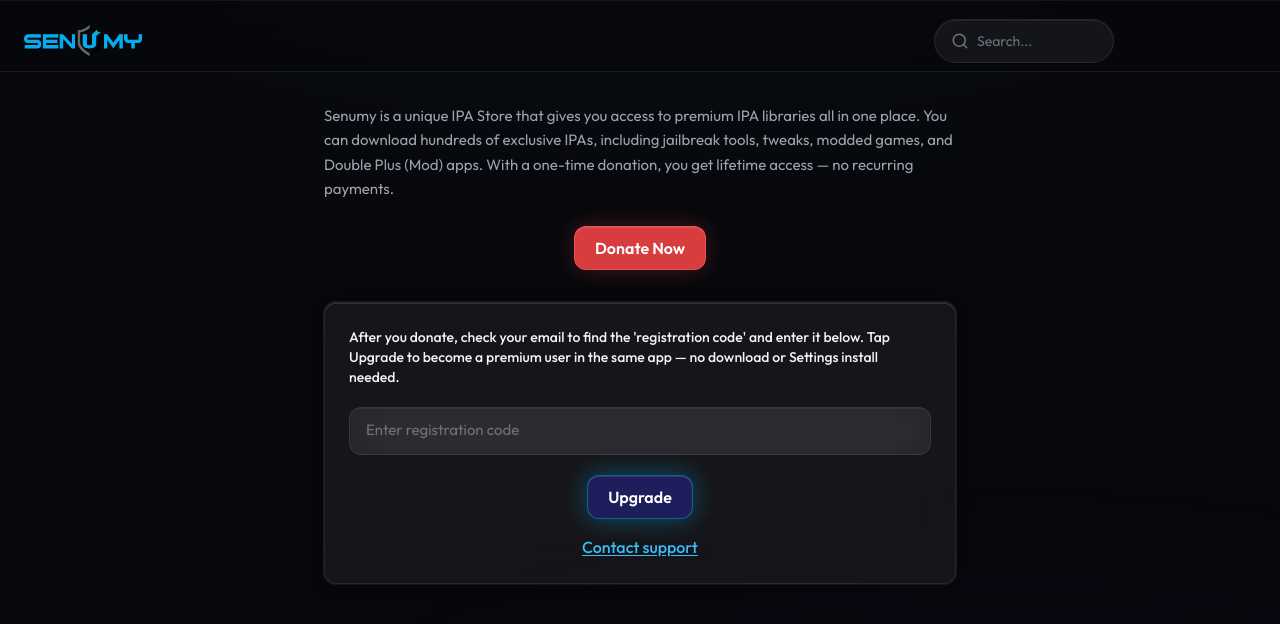
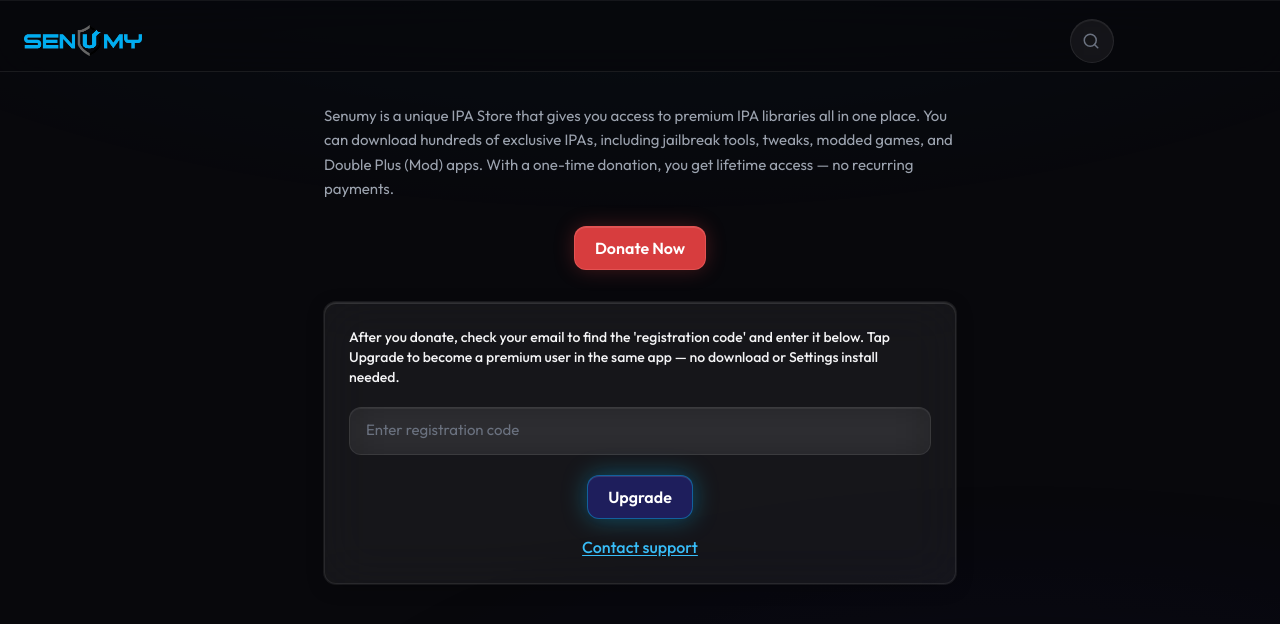
Before and after one commit to Sanka43/senumy, a React (Vite) app: page /senumy/BecomePremiumUser in a window 1280 px wide. Shown: the top 624 px of the page. Built offline with nearby package versions, Linux system fonts and the light colour scheme.

Commit message:
update search bar ui

```diff
--- a/src/components/NavBar.tsx
+++ b/src/components/NavBar.tsx
@@ -1,4 +1,4 @@
-import { useRef, useState, useMemo, useCallback } from 'react'
+import { useRef, useState, useMemo, useCallback, useEffect } from 'react'
 import { Link, useNavigate } from 'react-router-dom'
 import { LOGO_SRC } from '../lib/assets'
 import { HOME_CATEGORIES, getCardHref } from '../data/homeCards'
@@ -24,9 +24,17 @@
   const navigate = useNavigate()
   const [query, setQuery] = useState('')
   const [focused, setFocused] = useState(false)
+  const [searchExpanded, setSearchExpanded] = useState(false)
   const [highlightedIndex, setHighlightedIndex] = useState(-1)
   const inputRef = useRef<HTMLInputElement>(null)
   const dropdownRef = useRef<HTMLDivElement>(null)
+
+  useEffect(() => {
+    if (searchExpanded) {
+      const t = setTimeout(() => inputRef.current?.focus(), 0)
+      return () => clearTimeout(t)
+    }
+  }, [searchExpanded])
 
   const results = useMemo(() => searchByTitle(query), [query])
   const showDropdown = focused && query.trim().length > 0
@@ -42,6 +50,7 @@
       }
       setQuery('')
       setFocused(false)
+      setSearchExpanded(false)
       setHighlightedIndex(-1)
       inputRef.current?.blur()
     },
@@ -86,6 +95,7 @@
       case 'Escape':
         e.preventDefault()
         setFocused(false)
+        setSearchExpanded(false)
         setHighlightedIndex(-1)
         inputRef.current?.blur()
         break
@@ -119,15 +129,28 @@
 
       <div className="relative flex min-w-0 flex-1 justify-end sm:flex-initial sm:max-w-[180px] sm:justify-self-end">
         <div
-          className="flex h-11 min-w-[120px] items-center gap-2 rounded-full border px-2 backdrop-blur-[var(--glass-blur)] transition-colors duration-200 sm:min-w-0"
+          className="flex h-11 shrink-0 items-center justify-end overflow-hidden rounded-full border backdrop-blur-[var(--glass-blur)] transition-[width,min-width,border-color] duration-500 ease-in-out"
           style={{
+            width: searchExpanded ? '100%' : '44px',
+            minWidth: searchExpanded ? '120px' : undefined,
             borderColor: focused ? 'var(--glass-border-focus)' : 'var(--glass-border)',
             backgroundColor: 'var(--glass-fill)',
             boxShadow: 'inset 0 1px 0 0 var(--glass-highlight-subtle)',
             WebkitBackdropFilter: 'blur(var(--glass-blur))',
           }}
         >
-          <span className="ml-2 flex h-full items-center justify-center text-[var(--text-tertiary)]" aria-hidden>
+          {!searchExpanded ? (
+            <button
+              type="button"
+              className="flex h-11 w-11 shrink-0 items-center justify-center text-[var(--text-tertiary)] rounded-full hover:text-[var(--text-secondary)] focus:outline-none focus:ring-2 focus:ring-inset focus:ring-[var(--glass-border-focus)]"
+              aria-label="Search"
+              onClick={() => setSearchExpanded(true)}
+            >
+              <SearchIcon />
+            </button>
+          ) : (
+            <>
+              <span className="ml-2 flex h-full shrink-0 items-center justify-center text-[var(--text-tertiary)]" aria-hidden>
                 <SearchIcon />
               </span>
               <input
@@ -139,10 +162,16 @@
                   setHighlightedIndex(-1)
                 }}
                 onFocus={() => setFocused(true)}
-            onBlur={() => setTimeout(() => setFocused(false), 150)}
+                onBlur={() => {
+                  setTimeout(() => {
+                    setFocused(false)
+                    setSearchExpanded(false)
+                    setHighlightedIndex(-1)
+                  }, 150)
+                }}
                 onKeyDown={onKeyDown}
                 placeholder="Search..."
-            className="h-full min-w-0 flex-1 bg-transparent pr-2 text-[14px] leading-none placeholder-[var(--text-tertiary)] focus:outline-none"
+                className="h-full min-w-0 flex-1 bg-transparent px-2 pr-2 text-[14px] leading-none placeholder-[var(--text-tertiary)] focus:outline-none"
                 style={{ color: 'var(--text-primary)' }}
                 aria-label="Search apps by title"
                 aria-expanded={showDropdown}
@@ -153,6 +182,8 @@
                 }
                 autoComplete="off"
               />
+            </>
+          )}
         </div>
 
         {showDropdown && (
```
Lines whose indentation alone changed are shown as unchanged.
